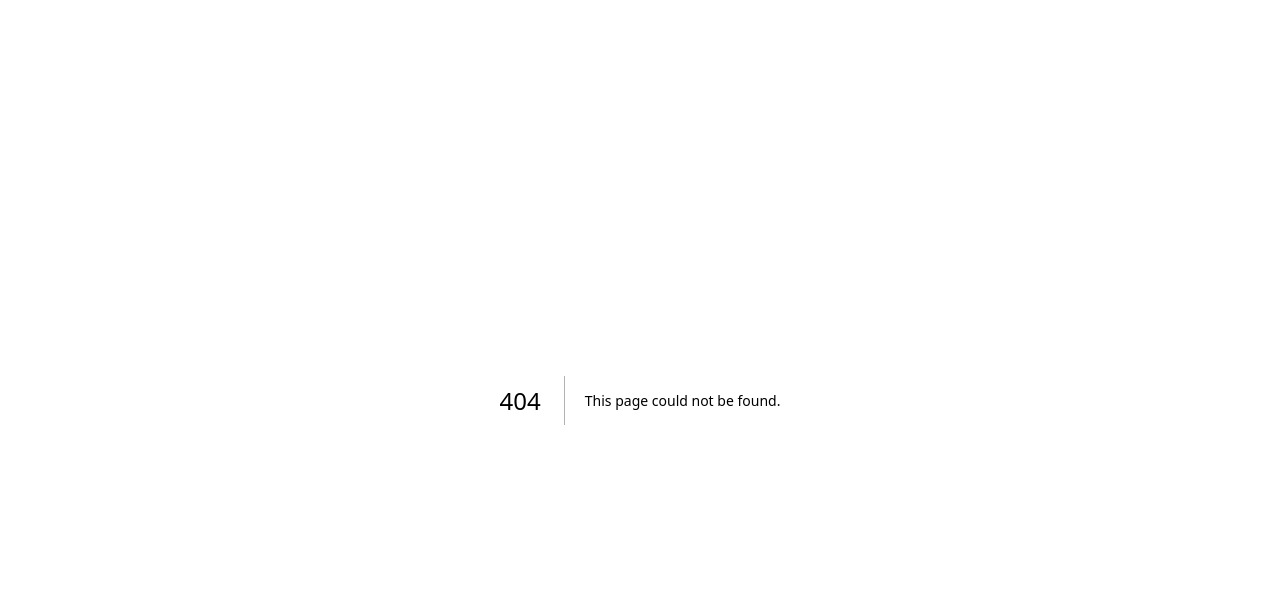
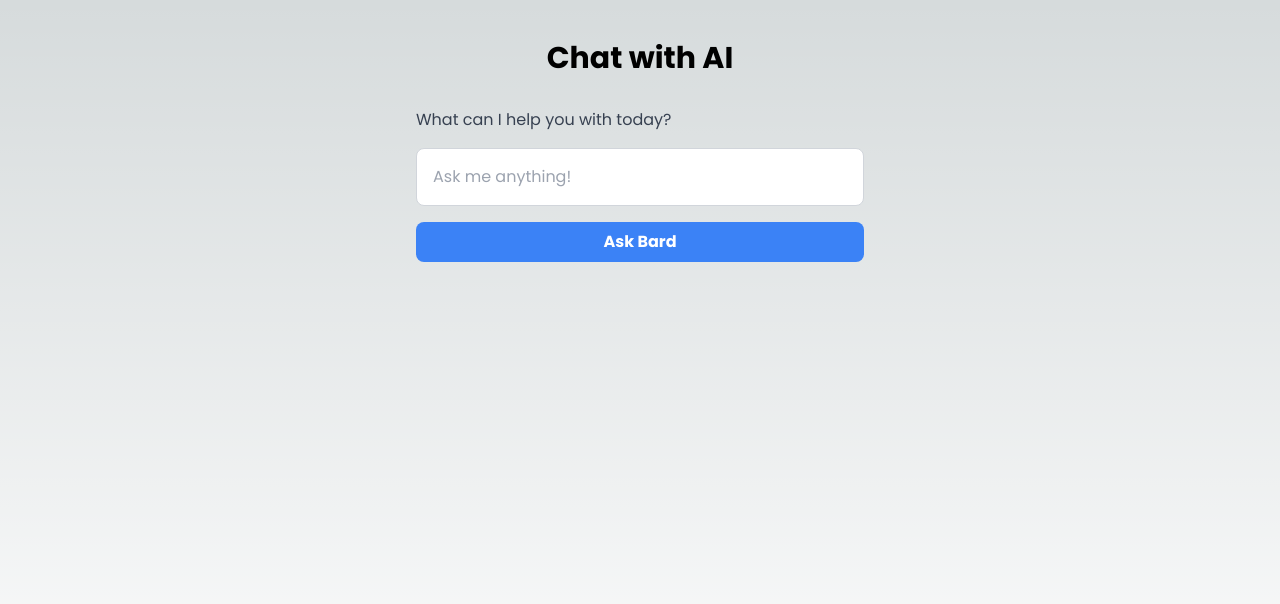
Before and after one commit to hadi-razal/hadirazal-porfolio, a Next.js app: page /Ai in a window 1280 px wide. Before the commit this address had no page. Shown: the top 604 px of the page. Built offline with nearby package versions, Linux system fonts and the light colour scheme.

Commit message:
added ai chat bot

```diff
--- /dev/null
+++ b/app/Ai/page.tsx
@@ -0,0 +1,127 @@
+"use client";
+
+import {
+    GoogleGenerativeAI,
+    HarmCategory,
+    HarmBlockThreshold,
+} from "@google/generative-ai";
+import { useState } from "react";
+
+const MODEL_NAME = "gemini-1.0-pro";
+const API_KEY = process.env.NEXT_PUBLIC_GEMINI_API_KEY as string;
+
+interface ChatMessage {
+    role: "user" | "model";
+    text: string;
+}
+
+export default function Home() {
+    const [chatHistory, setChatHistory] = useState<ChatMessage[]>([]);
+    const [prompt, setPrompt] = useState<string>("");
+
+    async function runChat(prompt: string) {
+        const genAI = new GoogleGenerativeAI(API_KEY);
+        const model = genAI.getGenerativeModel({ model: MODEL_NAME });
+
+        const generationConfig = {
+            temperature: 0.9,
+            topK: 1,
+            topP: 1,
+            maxOutputTokens: 2048,
+        };
+
+        const safetySettings = [
+            {
+                category: HarmCategory.HARM_CATEGORY_HARASSMENT,
+                threshold: HarmBlockThreshold.BLOCK_MEDIUM_AND_ABOVE,
+            },
+            {
+                category: HarmCategory.HARM_CATEGORY_HATE_SPEECH,
+                threshold: HarmBlockThreshold.BLOCK_MEDIUM_AND_ABOVE,
+            },
+            {
+                category: HarmCategory.HARM_CATEGORY_SEXUALLY_EXPLICIT,
+                threshold: HarmBlockThreshold.BLOCK_MEDIUM_AND_ABOVE,
+            },
+            {
+                category: HarmCategory.HARM_CATEGORY_DANGEROUS_CONTENT,
+                threshold: HarmBlockThreshold.BLOCK_MEDIUM_AND_ABOVE,
+            },
+        ];
+
+        const chat = model.startChat({
+            generationConfig,
+            safetySettings,
+            history: [
+                {
+                    role: "user",
+                    parts: [{ text: "HELLO" }],
+                },
+                {
+                    role: "model",
+                    parts: [{ text: "Hello there! How can I assist you today?" }],
+                },
+            ],
+        });
+
+        const result = await chat.sendMessage(prompt);
+        const response = await result.response.text();
+
+        setChatHistory((prev) => [
+            ...prev,
+            { role: "user", text: prompt },
+            { role: "model", text: response },
+        ]);
+    }
+
+    const onSubmit = async (event: React.FormEvent<HTMLFormElement>) => {
+        event.preventDefault();
+        if (prompt.trim() === "") return;
+        runChat(prompt);
+        setPrompt("");
+    };
+
+    return (
+        <main className="flex min-h-screen max-h-screen flex-col items-center py-10 px-5 md:px-20">
+            <h1 className="text-3xl font-bold mb-8">Chat with AI</h1>
+            <form onSubmit={onSubmit} className="flex flex-col gap-4 w-full max-w-md">
+                <label htmlFor="prompt" className="text-gray-700">
+                    What can I help you with today?
+                </label>
+                <input
+                    type="text"
+                    id="prompt"
+                    placeholder="Ask me anything!"
+                    name="prompt"
+                    className="border border-gray-300 rounded-lg p-4 text-black"
+                    value={prompt}
+                    onChange={(e) => setPrompt(e.target.value)}
+                />
+                <button
+                    type="submit"
+                    className="bg-blue-500 text-white font-bold py-2 px-4 rounded-lg hover:bg-blue-700"
+                >
+                    Ask Bard
+                </button>
+            </form>
+            {chatHistory.length > 0 && (
+                <div className="mt-8 w-full max-w-md overflow-y-scroll">
+                    <h2 className="text-2xl font-bold mb-4">Chat History</h2>
+                    <div className="flex flex-col gap-4">
+                        {chatHistory.reverse().map((message, index) => (
+                            <div
+                                key={index}
+                                className={`p-4 rounded-lg ${message.role === "user" ? "bg-gray-200" : "bg-blue-100"
+                                    }`}
+                            >
+                                <p className="text-gray-700">
+                                    <strong>{message.role === "user" ? "You" : "AI"}:</strong> {message.text}
+                                </p>
+                            </div>
+                        ))}
+                    </div>
+                </div>
+            )}
+        </main>
+    );
+}
--- a/package.json
+++ b/package.json
@@ -9,6 +9,7 @@
     "lint": "next lint"
   },
   "dependencies": {
+    "@google/generative-ai": "^0.15.0",
     "axios": "^1.7.2",
     "framer-motion": "^11.2.12",
     "next": "14.2.3",
```
Also changed, not shown: 2 other files (tests, documents, lock files or other folders).
